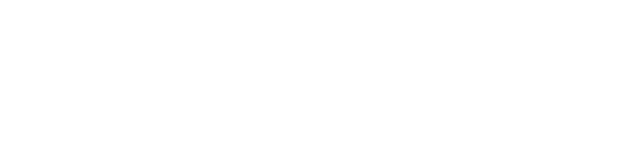
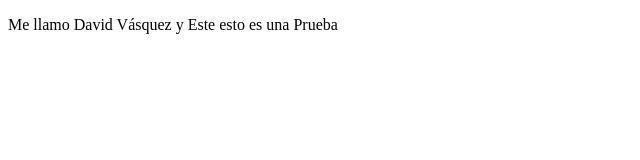
Before and after one commit to DavidVas17/Proyectos, a plain HTML site: page index.html in a window 1280 px wide. Shown: the whole page, without its empty margins (0-640 px from the left). Drawn offline with Linux system fonts and the light colour scheme.

Commit message:
first commit

```diff
--- a/index.html
+++ b/index.html
@@ -7,6 +7,8 @@
     <title>David Ubuntu</title>
 </head>
 <body>
-
+    <p>
+        Me llamo David Vásquez y Este esto es una Prueba
+    </p>
 </body>
 </html>
```
